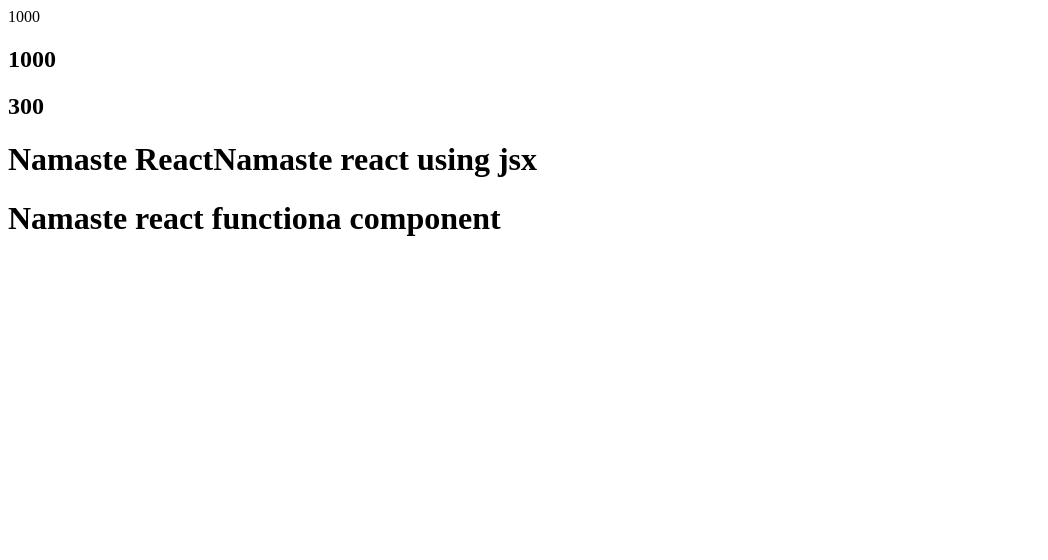
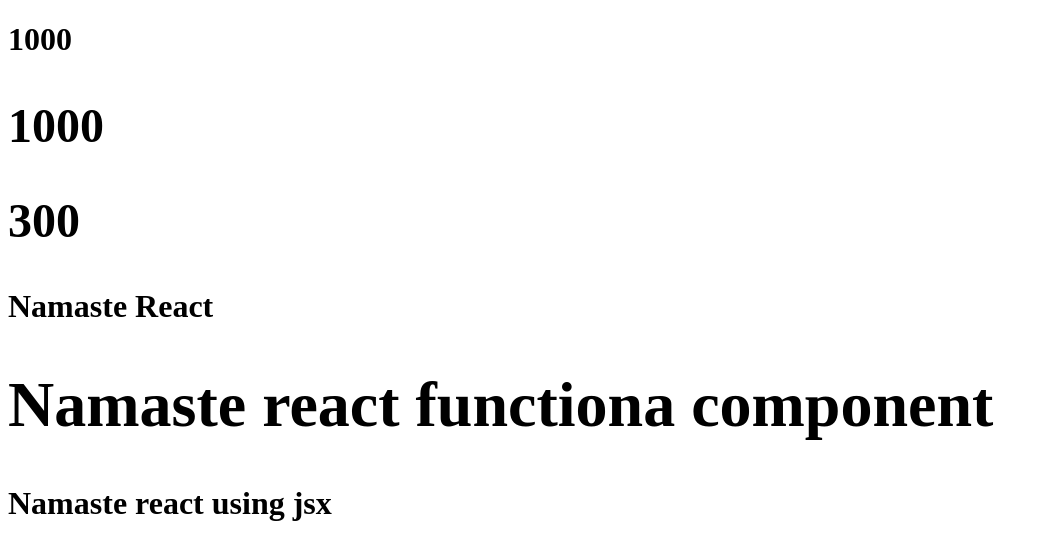
Before and after one commit to sumitsinghrajput56/namaste-react, a React (Vite) app: page / in a window 1280 px wide. Shown: the top 560 px of the page, without its empty margins (0-1048 px from the left). Built offline with nearby package versions, Linux system fonts and the light colour scheme.

Commit message:
component insie react element

```diff
--- a/App.js
+++ b/App.js
@@ -3,10 +3,22 @@ import ReactDOM from "react-dom/client";
 
 const elem = <span>Namaste React</span>
 
+const number = 1000;
+
+const HeadingComponent = () => (
+  <div id="container">
+    {number}
+    <h2>{number}</h2>
+    <h2>{100+200}</h2>
+    {elem}
+    <h1 className="heading1">Namaste react functiona component </h1>
+  </div>
+);
+
 // React Element
 const title = (
   <h1 className="heading" tabIndex="1">
-    {elem}
+    {<HeadingComponent/>}
     Namaste react using jsx
   </h1>
 );
@@ -27,19 +39,10 @@ const Heading3 = () => {
   <h1 className="heading1">Namaste react</h1>;
 };
 
-const number = 1000;
 
-const HeadingComponent = () => (
-  <div id="container">
-    {number}
-    <h2>{number}</h2>
-    <h2>{100+200}</h2>
-    {title}
-    <h1 className="heading1">Namaste react functiona component </h1>
-  </div>
-);
+
 
 const roots = ReactDOM.createRoot(document.getElementById("root"));
 
 // How to render functional component
-roots.render(<HeadingComponent />);
+roots.render(title);
```
